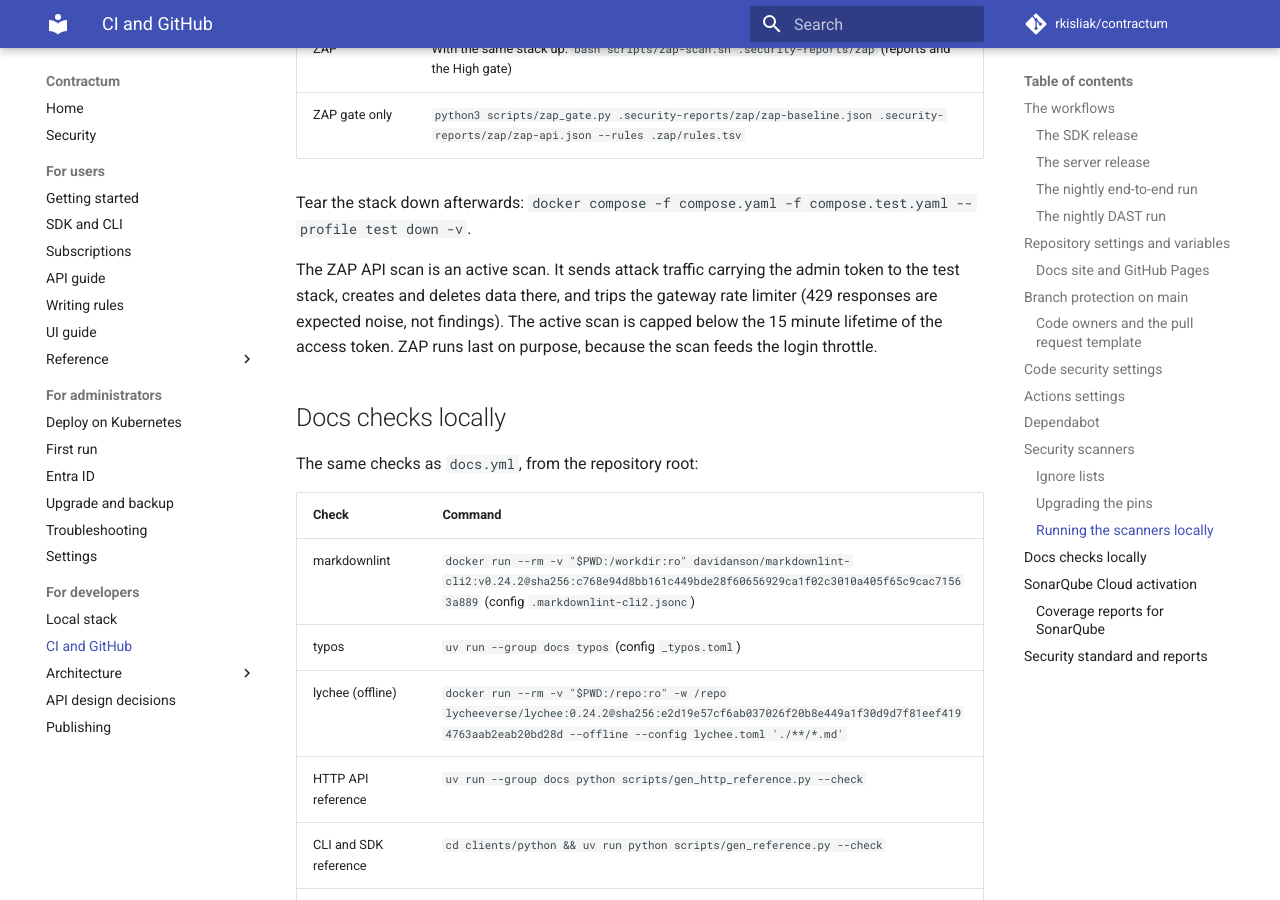
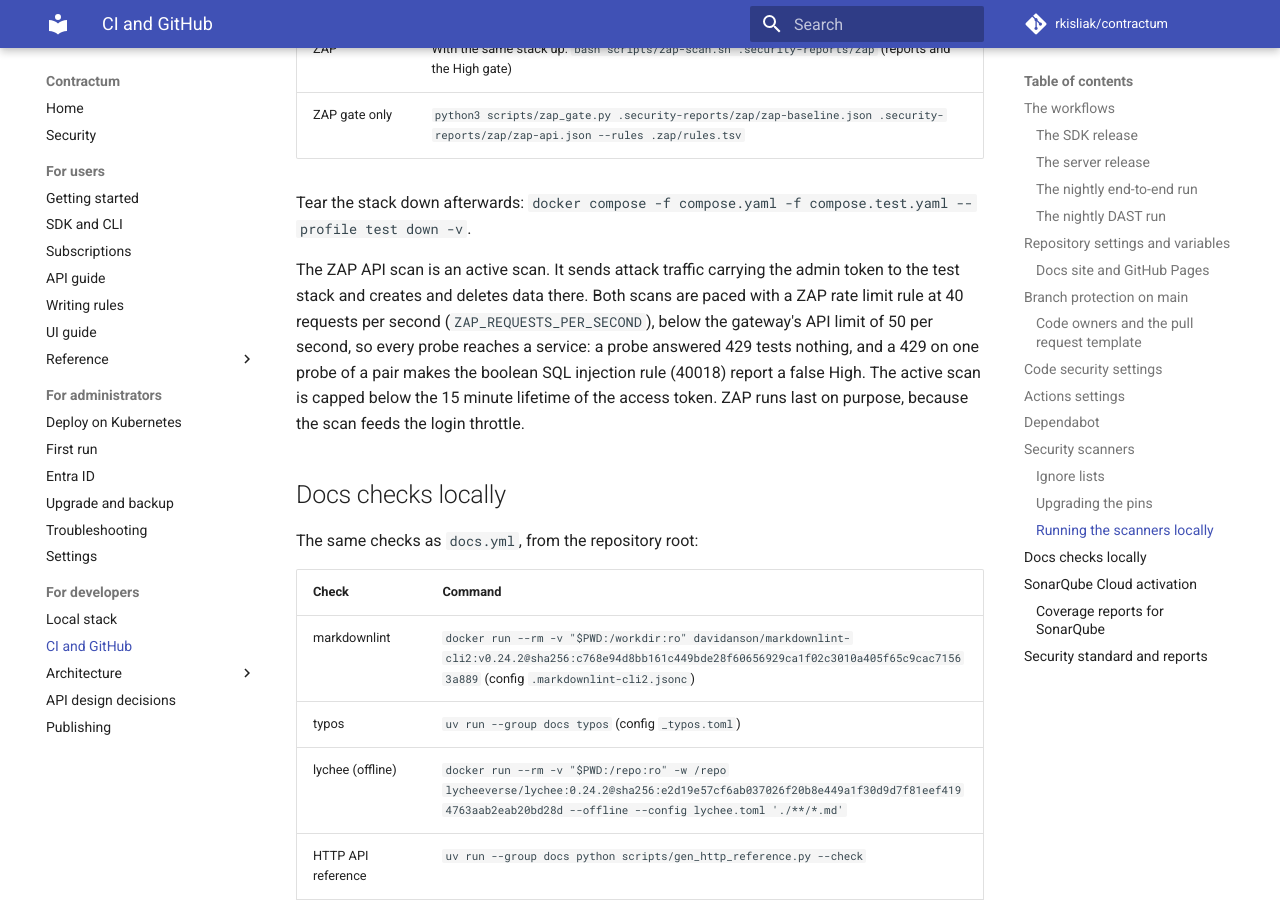
Before and after one commit to rkisliak/contractum, an MkDocs documentation site: the page built from docs/dev/ci-and-github.md, in a window 1280 px wide and 900 px high, scrolled down 11693 px. Built offline with MkDocs 1.6.1 and Material for MkDocs 9.7.7, drawn with Linux system fonts in a browser that asks for light colours; comment, search, counter and statistics services are not loaded.

Commit message:
fix(dast): pace the ZAP scans below the gateway rate limit
The unpaced API scan sent about 67 requests per second through the
gateway, whose rl-default limit is 50 per second (burst 100). Traefik
answered 5,835 probes with 429, so they never reached a service, and
the boolean SQL injection rule (40018) reported a High whenever one
probe of a pair got the constant 429 problem and the other reached the
service (27 uncovered instances in the nightly run of 2026-11-22).

Both scans now carry a ZAP network rate limit rule for the traefik host
at 40 requests per second (ZAP_REQUESTS_PER_SECOND).

```diff
--- a/docs/dev/ci-and-github.md
+++ b/docs/dev/ci-and-github.md
@@ -283,9 +283,12 @@ Tear the stack down afterwards:
 `docker compose -f compose.yaml -f compose.test.yaml --profile test down -v`.
 
 The ZAP API scan is an active scan. It sends attack traffic carrying the admin token to the test
-stack, creates and deletes data there, and trips the gateway rate limiter (429 responses are
-expected noise, not findings). The active scan is capped below the 15 minute lifetime of the access
-token. ZAP runs last on purpose, because the scan feeds the login throttle.
+stack and creates and deletes data there. Both scans are paced with a ZAP rate limit rule at 40
+requests per second (`ZAP_REQUESTS_PER_SECOND`), below the gateway's API limit of 50 per second, so
+every probe reaches a service: a probe answered 429 tests nothing, and a 429 on one probe of a pair
+makes the boolean SQL injection rule (40018) report a false High. The active scan is capped below
+the 15 minute lifetime of the access token. ZAP runs last on purpose, because the scan feeds the
+login throttle.
 
 ## Docs checks locally
 
```
Also changed, not shown: 1 other file.
